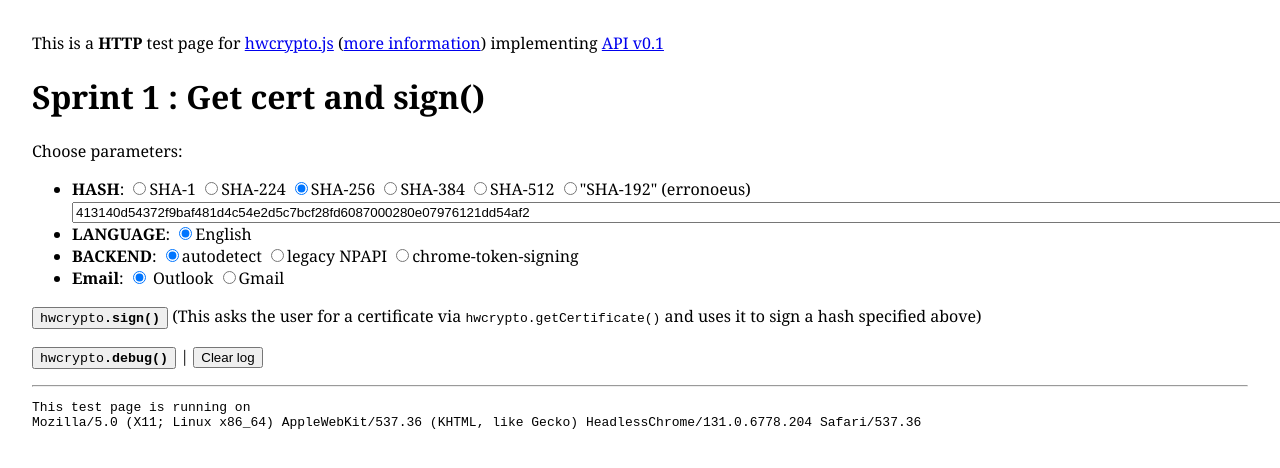
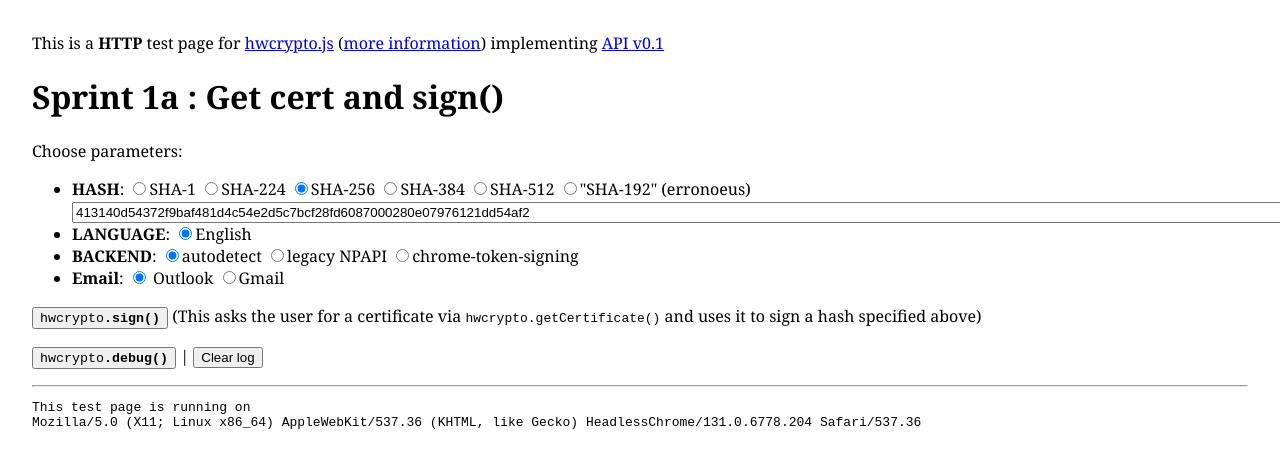
Before and after one commit to chromy234test/POC, a website: page index.html in a window 1280 px wide. Shown: the top 468 px of the page. Drawn offline with Linux system fonts and the light colour scheme.

Commit message:
Update index.html
update

```diff
--- a/index.html
+++ b/index.html
@@ -100,7 +100,7 @@
      implementing <a href="https://github.com/hwcrypto/hwcrypto.js/wiki/ModernAPI">API v0.1</a>
    </p>
 
-   <h1>Sprint 1 : Get cert and sign()</h1>
+   <h1>Sprint 1a : Get cert and sign()</h1>
    Choose parameters:
    <ul>
    <li><b>HASH</b>:
```
